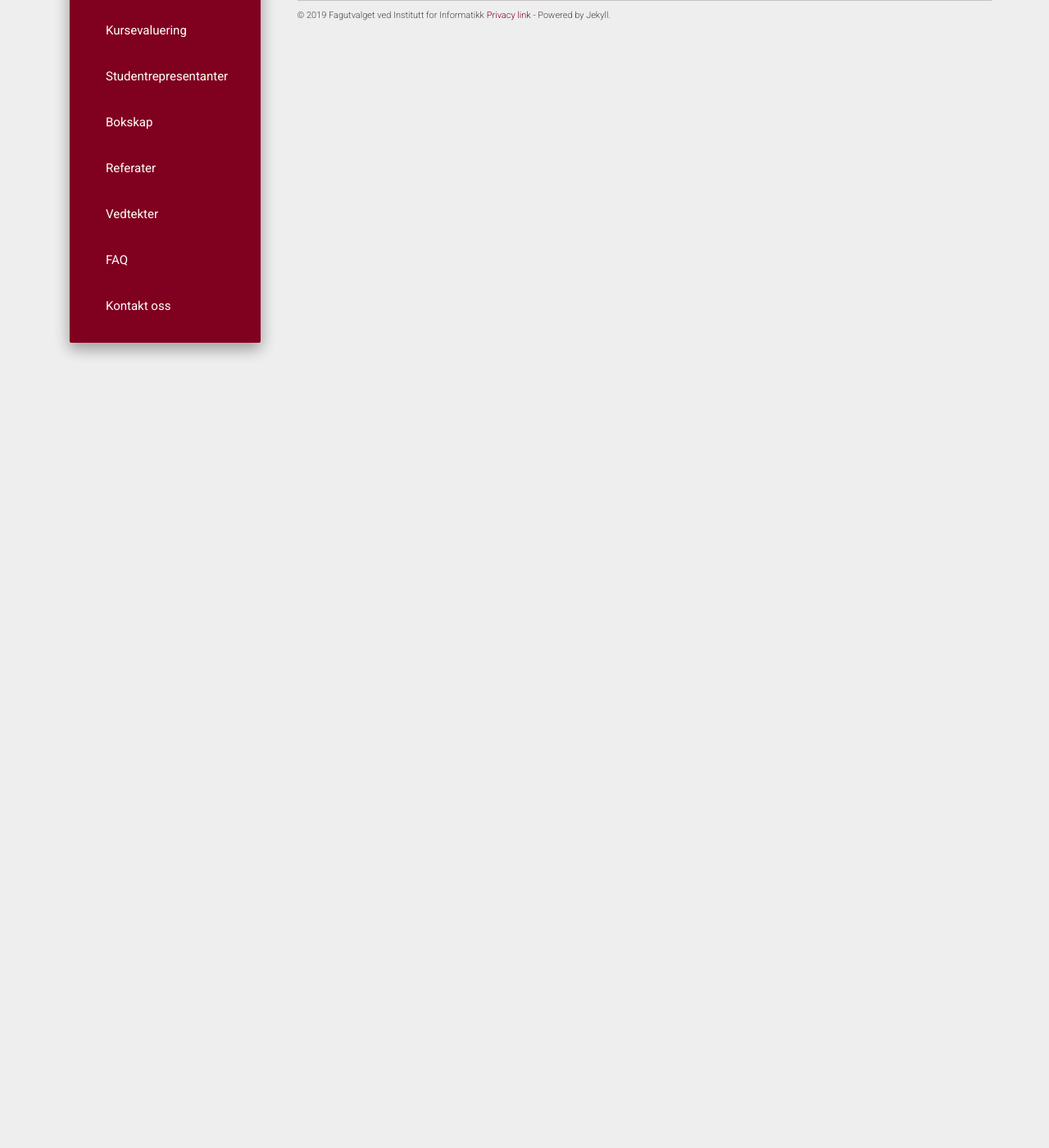
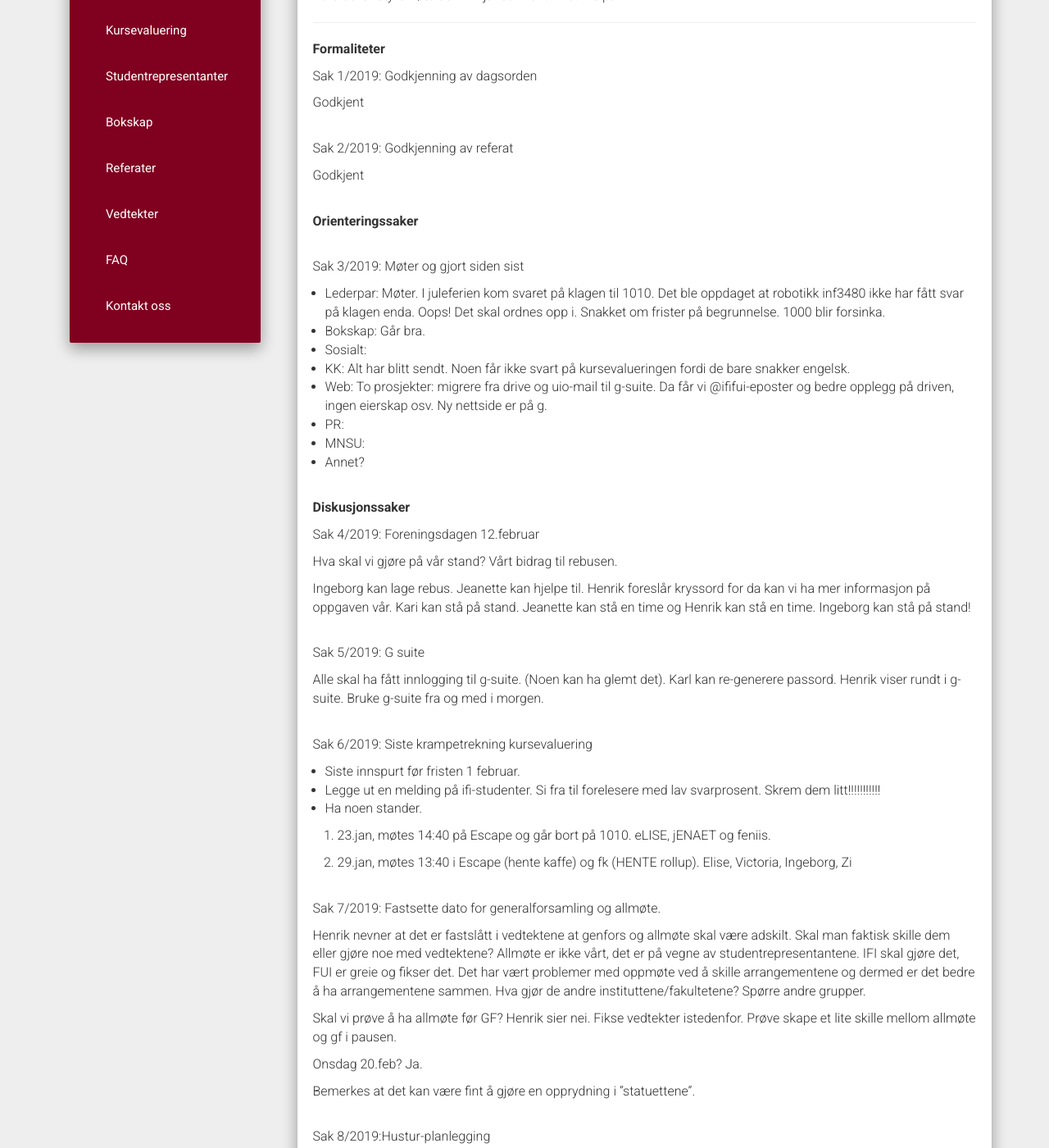
Before and after one commit to fui/fui.github.io, a Jekyll site: the page built from reports/2019-17-01-report.md, in a window 1280 px wide and 1400 px high, scrolled down 253 px. Shown: the whole window at 82% size. Built offline with Jekyll 4.4.1, drawn with Linux system fonts in a browser that asks for light colours; nearby versions of some CDN libraries; our own code applies the rules of GitHub Pages for plain Markdown files; before the commit the page ends 900 px from its top, so only the background shows below that; some of the changed text lies outside the part shown.

Commit message:
editing md-s

```diff
--- a/_config.yml
+++ b/_config.yml
@@ -12,6 +12,9 @@ allowsearch: true
 disqus_shortname: aboutashu
 google_analytics: UA-72862926-1
 
+collections:
+- reports
+
 share:
   twitter_username: \#
   fb_appid: 000000000000
--- a/reports/2019-17-01-report.md
+++ b/reports/2019-17-01-report.md
@@ -0,0 +1,98 @@
+---
+layout: page
+name: Referat 17.01.2019
+modeline: " vim: set spl=nb: "
+---
+
+##Fagutvalget ved Institutt for informatikk
+
+Referat for styremøte den 17. januar 2019 kl 09:15 på Awk
+
+---
+
+**Formaliteter**
+
+Sak 1/2019: Godkjenning av dagsorden
+
+Godkjent
+<br><br>
+
+Sak 2/2019: Godkjenning av referat
+
+Godkjent
+<br><br>
+
+**Orienteringssaker**
+<br><br>
+
+Sak 3/2019: Møter og gjort siden sist
+
+* Lederpar: Møter. I juleferien kom svaret på klagen til 1010. Det ble oppdaget at robotikk inf3480 ikke har fått svar på klagen enda. Oops! Det skal ordnes opp i. Snakket om frister på begrunnelse. 1000 blir forsinka.
+* Bokskap: Går bra.
+* Sosialt:
+* KK: Alt har blitt sendt. Noen får ikke svart på kursevalueringen fordi de bare snakker engelsk.
+* Web: To prosjekter: migrere fra drive og uio-mail til g-suite. Da får vi @ififui-eposter og bedre opplegg på driven, ingen eierskap osv. Ny nettside er på g.
+* PR:
+* MNSU:
+* Annet?
+<br><br>
+
+**Diskusjonssaker**
+
+Sak 4/2019: Foreningsdagen 12.februar
+
+Hva skal vi gjøre på vår stand? Vårt bidrag til rebusen.
+
+Ingeborg kan lage rebus. Jeanette kan hjelpe til. Henrik foreslår kryssord for da kan vi ha mer informasjon på oppgaven vår.
+Kari kan stå på stand. Jeanette kan stå en time og Henrik kan stå en time. Ingeborg kan stå på stand!
+<br><br>
+
+Sak 5/2019: G suite
+
+Alle skal ha fått innlogging til g-suite. (Noen kan ha glemt det). Karl kan re-generere passord. Henrik viser rundt i g-suite. Bruke g-suite fra og med i morgen.
+<br><br>
+
+Sak 6/2019: Siste krampetrekning kursevaluering
+
+* Siste innspurt før fristen 1 februar.
+* Legge ut en melding på ifi-studenter. Si fra til forelesere med lav svarprosent. Skrem dem litt!!!!!!!!!!!
+* Ha noen stander.
+
+    1. 23.jan, møtes 14:40 på Escape og går bort på 1010. eLISE, jENAET og feniis.
+
+    2. 29.jan, møtes 13:40 i Escape (hente kaffe) og fk (HENTE rollup). Elise, Victoria, Ingeborg, Zi
+<br><br>
+
+Sak 7/2019: Fastsette dato for generalforsamling og allmøte.
+
+Henrik nevner at det er fastslått i vedtektene at genfors og allmøte skal være adskilt. Skal man faktisk skille dem eller gjøre noe med vedtektene? Allmøte er ikke vårt, det er på vegne av studentrepresentantene. IFI skal gjøre det, FUI er greie og fikser det. Det har vært problemer med oppmøte ved å skille arrangementene og dermed er det bedre å ha arrangementene sammen. Hva gjør de andre instituttene/fakultetene? Spørre andre grupper.
+
+Skal vi prøve å ha allmøte før GF? Henrik sier nei. Fikse vedtekter istedenfor. Prøve skape et lite skille mellom allmøte og gf i pausen.
+
+Onsdag 20.feb? Ja.
+
+Bemerkes at det kan være fint å gjøre en opprydning i “statuettene”.
+<br><br>
+
+Sak 8/2019:Hustur-planlegging
+
+Kjøring, hvem kan?
+
+Diskuterer å leie bil, har potensielt nok bil mellom oss. Hvis vi låner bil sender vi Elise med tog, hvis ikke kjører alle sammen.
+
+Frokost/middag?
+
+Frokost: Ymse. Middag: Taco!!! Lørdag: Gryte. Pizza.
+
+Elise kan ha presentasjon med faglig innhold på lørdag.
+
+Hemmelig komite: Henrik og Jeanette.
+<br><br>
+
+Oppsummering
+
+Sak 9/2019: Eventuelt
+
+Sak 10/2019: Avslutningsvis
+
+Hva hver gruppe skal gjøre til neste gang
```
Also changed, not shown: reports.md (+5 -1 lines).
